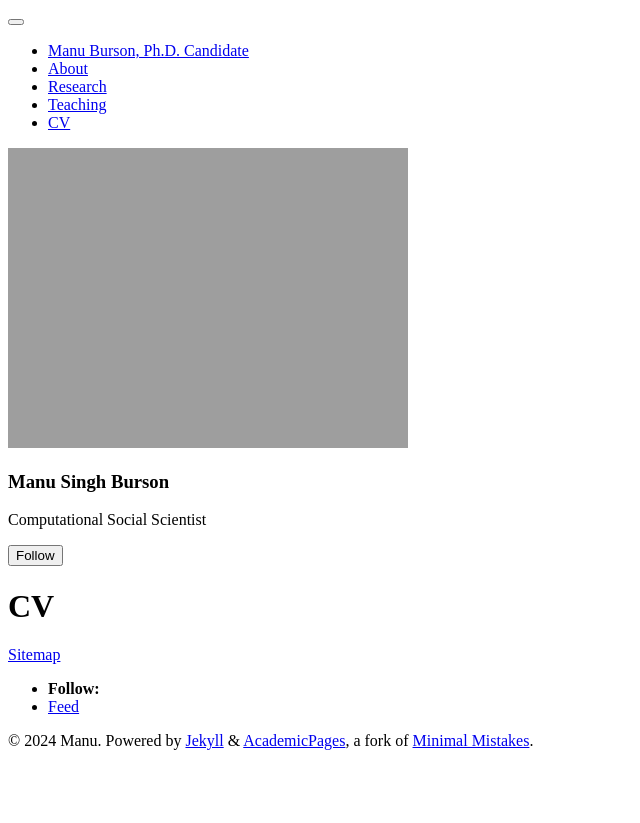
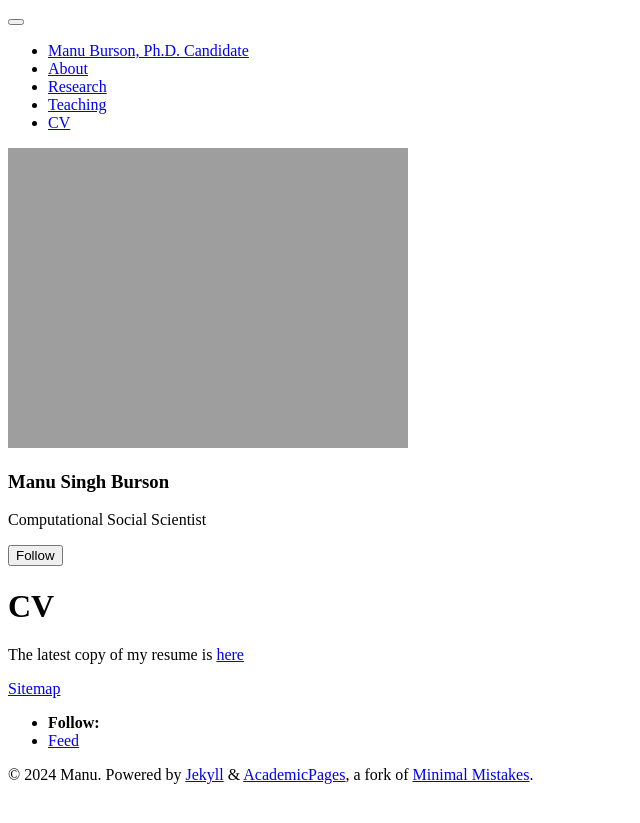
Before and after one commit to manusingh3/manusingh3.github.io, a Jekyll site: the page built from _pages/cv.md, in a window 1280 px wide. Shown: the top 823 px of the page, without its empty margins (0-640 px from the left). Built offline with Jekyll 4.4.1, drawn with Linux system fonts in a browser that asks for light colours; a script bundle is joined from its source files by our own code; library files that are not in the unit come from our copies.

Commit message:
Update cv.md

```diff
--- a/_pages/cv.md
+++ b/_pages/cv.md
@@ -7,4 +7,4 @@ redirect_from:
   - /resume
 ---
 
-{% include base_path %}
+The latest copy of my resume is [here](https://www.dropbox.com/scl/fi/zqzi3hxmyq2qa5qt5fgf0/resume_MS_2024_OT.pdf?rlkey=5yoqr456nqaped9x0cjd2gpks&dl=0)
```
